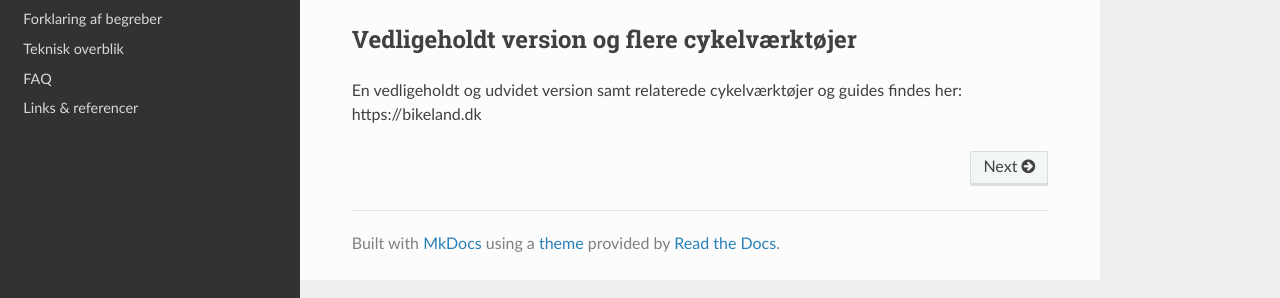
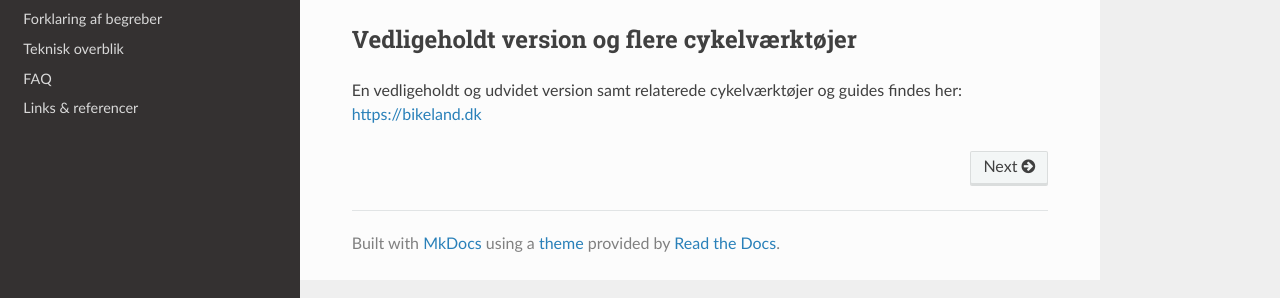
Before and after one commit to kbaastrup/gear-calculator, an MkDocs documentation site: the page built from docs/index.md, in a window 1280 px wide. Shown: the part 209-507 px from the top of the page. Built offline with MkDocs 1.6.1, drawn with Linux system fonts in a browser that asks for light colours; nearby versions of some CDN libraries; part of the change alters nothing that is shown.

```diff
--- a/docs/index.md
+++ b/docs/index.md
@@ -5,4 +5,4 @@ og hvordan du kan bruge værktøjet lokalt.
 
 ## Vedligeholdt version og flere cykelværktøjer
 En vedligeholdt og udvidet version samt relaterede cykelværktøjer og guides findes her:
-https://bikeland.dk
+[https://bikeland.dk](https://bikeland.dk)
```
